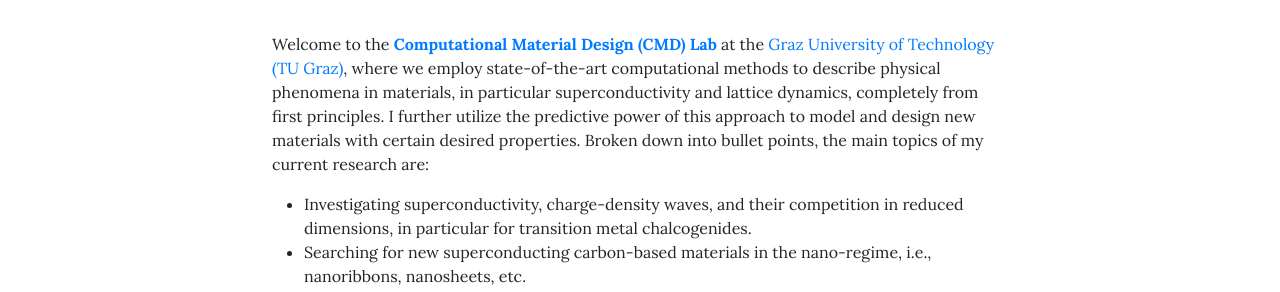
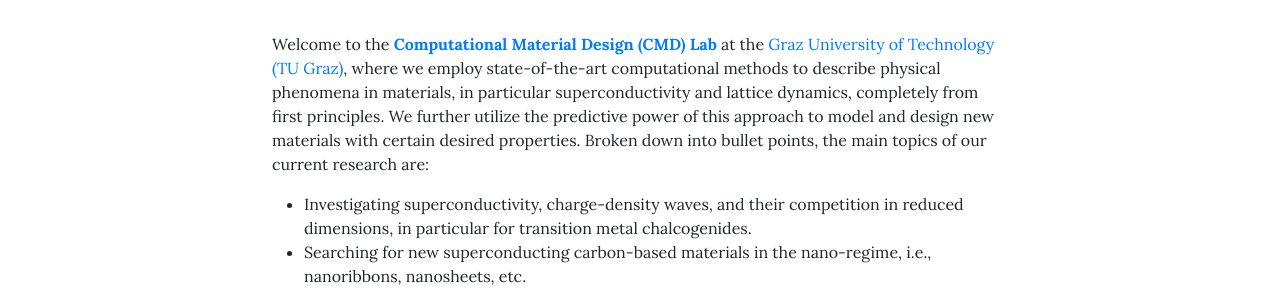
Before and after one commit to cheil/cheil.github.io, a Jekyll site: the page built from pages/about.md, in a window 1280 px wide. Shown: the part 308-600 px from the top of the page. Built offline with Jekyll 4.4.1, drawn with Linux system fonts in a browser that asks for light colours.

Commit message:
minor change to about

```diff
--- a/pages/about.md
+++ b/pages/about.md
@@ -10,7 +10,7 @@
 
 
 
-Welcome to the [**Computational Material Design (CMD) Lab**](https://www.tugraz.at/institute/itpcp/research/computational-modelling-of-superconducting-materials) at the [Graz University of Technology (TU Graz)](https://www.tugraz.at/home), where we employ state-of-the-art computational methods to describe physical phenomena in materials, in particular superconductivity and lattice dynamics, completely from first principles. I further utilize the predictive power of this approach to model and design new materials with certain desired properties. Broken down into bullet points, the main topics of my current research are:
+Welcome to the [**Computational Material Design (CMD) Lab**](https://www.tugraz.at/institute/itpcp/research/computational-modelling-of-superconducting-materials) at the [Graz University of Technology (TU Graz)](https://www.tugraz.at/home), where we employ state-of-the-art computational methods to describe physical phenomena in materials, in particular superconductivity and lattice dynamics, completely from first principles. We further utilize the predictive power of this approach to model and design new materials with certain desired properties. Broken down into bullet points, the main topics of our current research are:
 
 * Investigating superconductivity, charge-density waves, and their competition in reduced dimensions, in particular for transition metal chalcogenides.
 * Searching for new superconducting carbon-based materials in the nano-regime, i.e., nanoribbons, nanosheets, etc.
```
